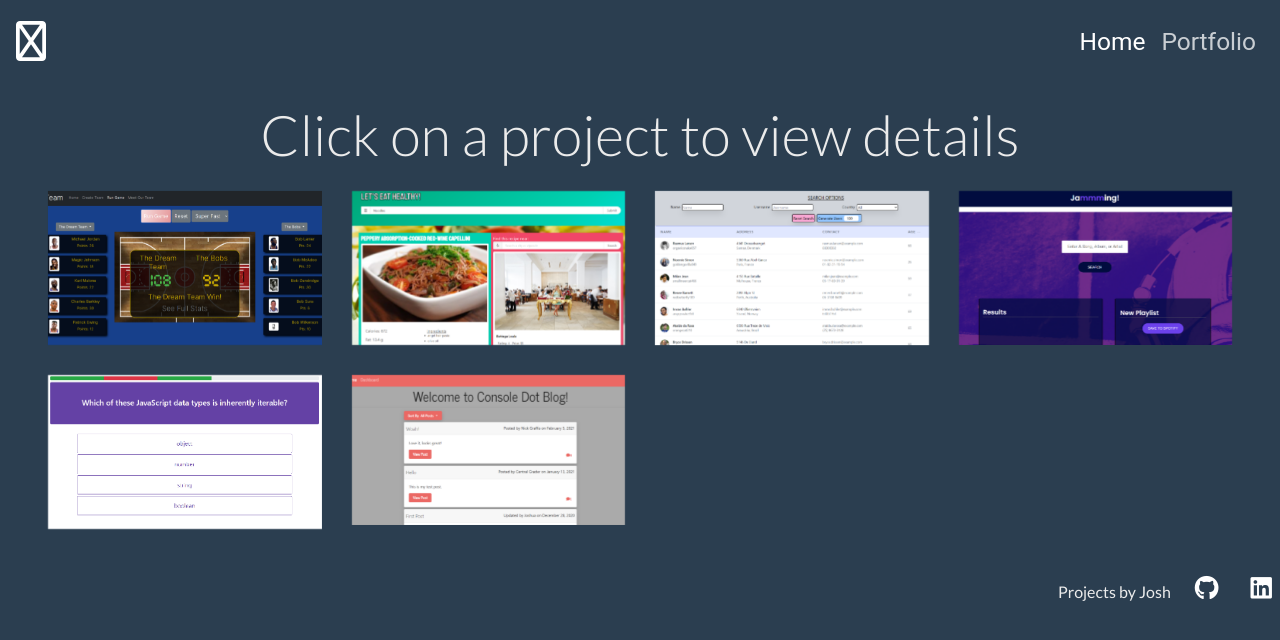
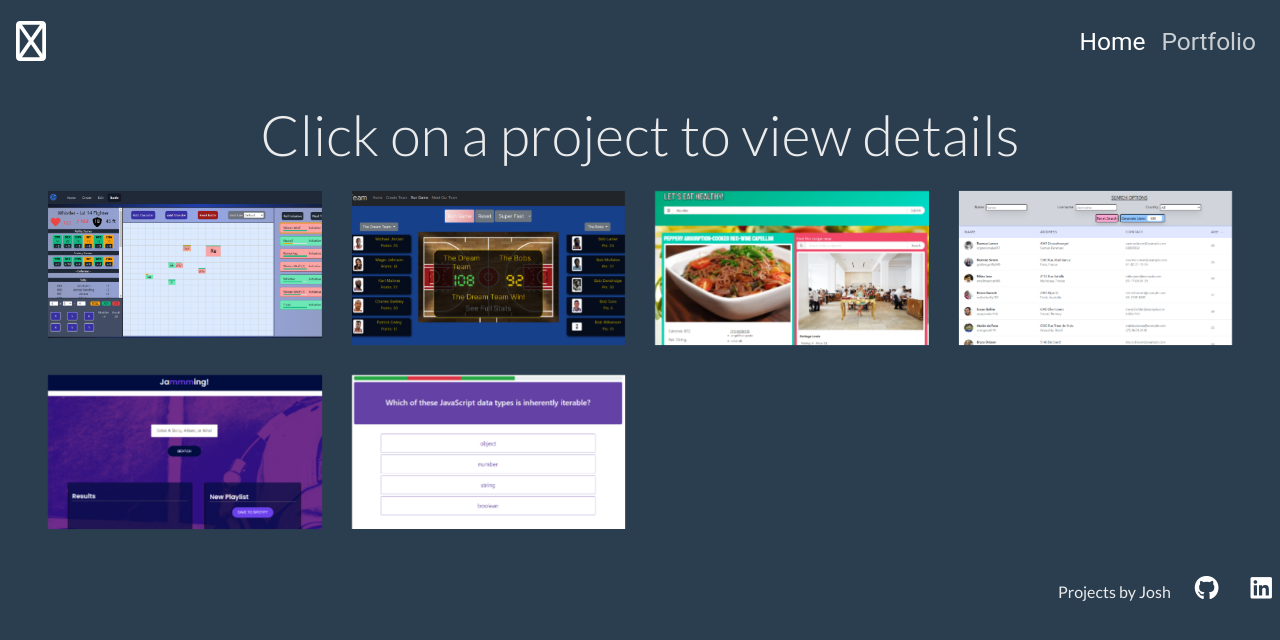
Before and after one commit to jdmarty/MyReactPortfolio, a React (Create React App) app: page /portfolio in a window 1280 px wide. Shown: the top 640 px of the page. Built offline with nearby package versions, Linux system fonts and the light colour scheme.

Commit message:
added hunters mark to portfolio

```diff
--- a/src/components/Qualifications/index.js
+++ b/src/components/Qualifications/index.js
@@ -8,7 +8,7 @@ const Qualifications = () => {
       <article className="col-12 pb-5 pt-3 px-5">
         <h3>Full Stack Web Development Bootcamp Certificate - UC Irvine</h3>
         <p className="lead">
-          I specialized in building APIs, server-side applications, and
+          I specialized in building APIs, polished UI's, and
           databases to serve elegantly efficient applications
         </p>
         {/* Resume link */}
--- a/src/pages/Portoflio/index.js
+++ b/src/pages/Portoflio/index.js
@@ -9,11 +9,12 @@ import jammming from "./images/jammming_codecademy.png";
 import nutriSpot from "./images/nutriSpot.PNG";
 import workforce from "./images/workforce.PNG";
 import consoleDotBlog from "./images/consoleDotBlog.PNG"
+import huntersMark from "./images/huntersMark.PNG"
 // projects data
 import projects from "./projects";
 
 const Portfolio = () => {
-  const images = { codeQuiz, dreamTeam, jammming, nutriSpot, workforce, consoleDotBlog}
+  const images = { codeQuiz, dreamTeam, jammming, nutriSpot, workforce, consoleDotBlog, huntersMark}
   const [featuredImage, setFeaturedImage] = useState(images.dreamTeam)
   const [featured, setFeatured] = useState(projects.dreamTeam);
 
--- a/src/pages/Portoflio/projects.js
+++ b/src/pages/Portoflio/projects.js
@@ -1,4 +1,49 @@
 const projects = {
+  huntersMark: {
+    title: "Hunter's Mark",
+    image: {
+      src: "huntersMark",
+      alt: "Hunter's Mark",
+    },
+    description:
+      "Full stack Dungeons and Dragons application for Game Masters that combines initiative tracking, positioning grids, stats reference, and a dice roller app into a single dashboard. This was my capstone project for the UCI Bootcamp on which I was the sole developer",
+    descriptionCont:
+      "Sample Account | email: sample@gmail.com | password: password123",
+    tech: [
+      {
+        type: "image",
+        alt: "React",
+        src:
+          "https://img.shields.io/badge/react%20-%2320232a.svg?&style=for-the-badge&logo=react&logoColor=%2361DAFB",
+      },
+      {
+        type: "image",
+        alt: "Tailwind CSS",
+        src:
+          "https://img.shields.io/badge/tailwindcss%20-%2338B2AC.svg?&style=for-the-badge&logo=tailwind-css&logoColor=white",
+      },
+      {
+        type: "image",
+        alt: "NodeJS",
+        src:
+          "https://img.shields.io/badge/node.js%20-%2343853D.svg?&style=for-the-badge&logo=node.js&logoColor=white",
+      },
+      {
+        type: "image",
+        alt: "Express",
+        src:
+          "https://img.shields.io/badge/express.js%20-%23404d59.svg?&style=for-the-badge",
+      },
+      {
+        type: "image",
+        alt: "MongoDB",
+        src:
+          "https://img.shields.io/badge/MongoDB-%234ea94b.svg?&style=for-the-badge&logo=mongodb&logoColor=white",
+      },
+    ],
+    repoLink: "https://github.com/jdmarty/actionSurge",
+    deployedLink: "https://hunters-mark.herokuapp.com/",
+  },
   dreamTeam: {
     title: "Dream Team",
     image: {
```
Also changed, not shown: src/pages/Portoflio/images/huntersMark.PNG (added).
